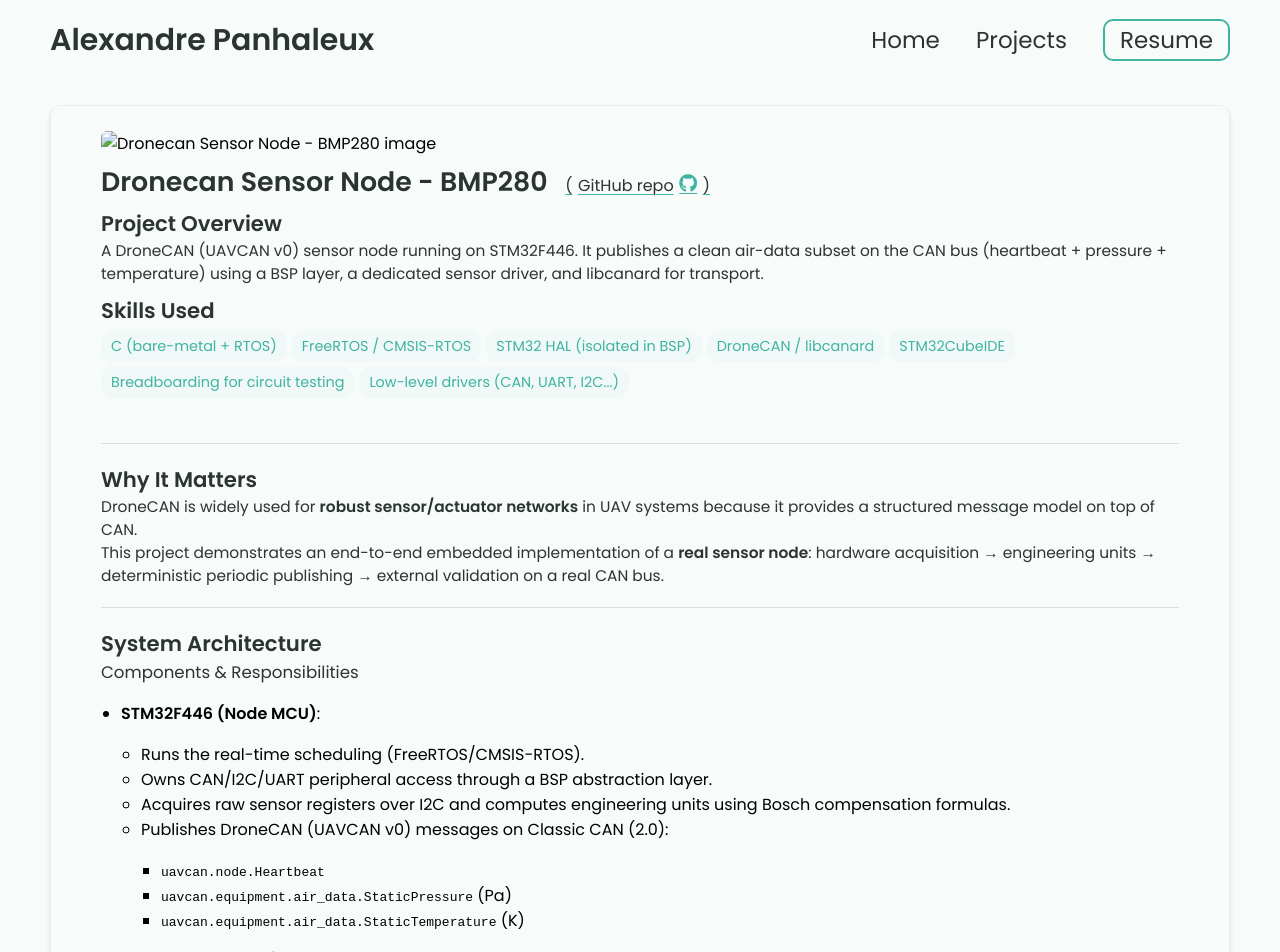
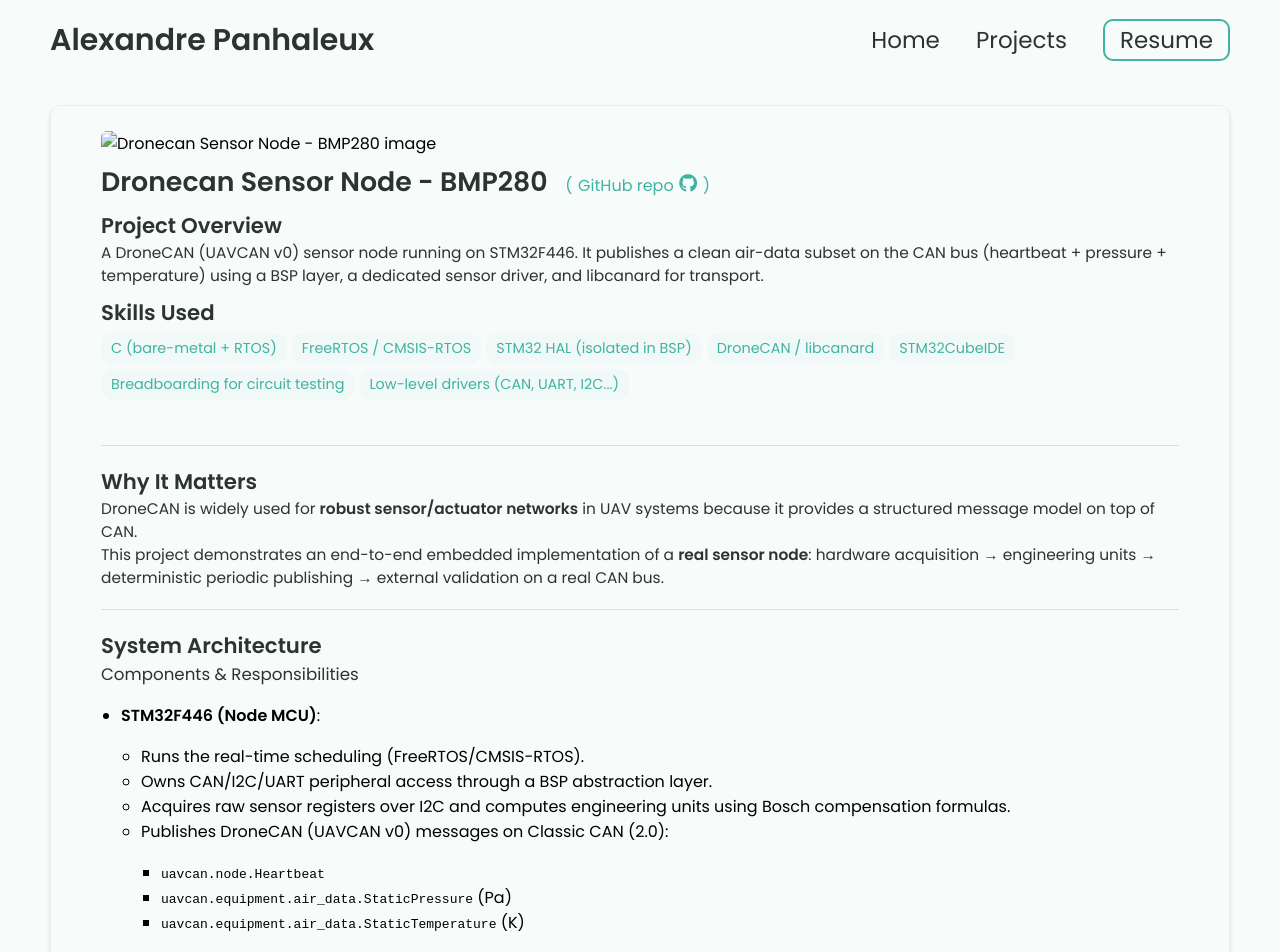
Before and after one commit to alexandrephl/alexandrephl.github.io, a Jekyll site: the page built from _projects/Sensor-node/Dronecan-Sensor-Node.md, in a window 1280 px wide. Shown: the top 952 px of the page. Built offline with Jekyll 4.4.1, drawn with Linux system fonts in a browser that asks for light colours.

Commit message:
Update styles.css

```diff
--- a/css/styles.css
+++ b/css/styles.css
@@ -151,12 +151,14 @@ nav .mobile-nav {
   padding: 0.15rem 0.35rem;     /* zone cliquable */
   border-radius: 8px;
   cursor: pointer;
+}
 
-  color: var(--link-color);
-  text-decoration: underline;
-  text-underline-offset: 3px;
-  text-decoration-thickness: 1px;
-  line-height: 1.2;
+.repo-icon * {
+  color: inherit;
+}
+
+.repo-icon > * {
+  pointer-events: none;
 }
 
 .repo-icon:hover{
```
